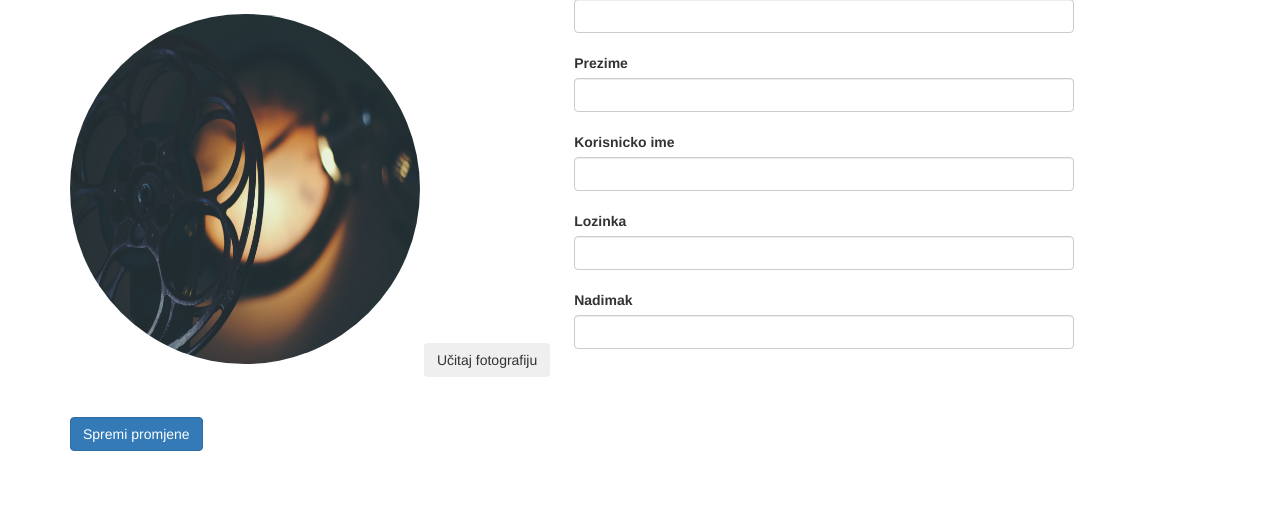
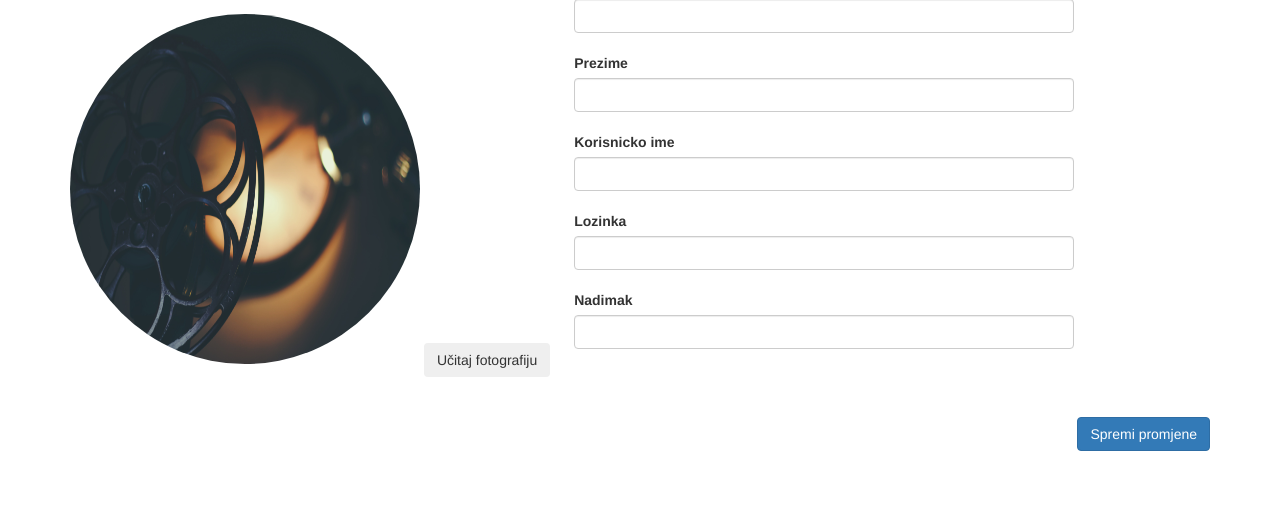
Before and after one commit to irenaknezevic/gitProjektFilmovi, a PHP site: page /profil.php in a window 1280 px wide. Shown: the part 156-673 px from the top of the page. Run offline with PHP 8.4, Linux system fonts and the light colour scheme; the visitor is signed in with stand-in values (Sample User, id 1); some libraries are stand-ins or nearby versions.

Commit message:
nesto
nesto

```diff
--- a/classes.php
+++ b/classes.php
@@ -19,14 +19,16 @@ class Korisnik
 {
 	public $korisnik_id = "N/A";
 	public $ime = "N/A";
+	public $prezime = "N/A";
 	public $korisnicko_ime = "N/A";
 	public $lozinka = "N/A";
 	public $nadimak = "N/A";
 
-	public function __construct($korisnik_id=NULL, $ime=NULL, $korisnicko_ime=NULL, $lozinka=NULL, $nadimak=NULL)
+	public function __construct($korisnik_id=NULL, $ime=NULL, $prezime=NULL, $korisnicko_ime=NULL, $lozinka=NULL, $nadimak=NULL)
 	{
 		if($korisnik_id) $this->korisnik_id = $korisnik_id;
 		if($ime) $this->ime = $ime;
+		if($prezime) $this->prezime = $prezime;
 		if($korisnicko_ime) $this->korisnicko_ime = $korisnicko_ime;
 		if($lozinka) $this->lozinka = $lozinka;
 		if($nadimak) $this->nadimak = $nadimak;
--- a/css/profil.css
+++ b/css/profil.css
@@ -58,3 +58,7 @@ img
 	width: 500px;
 	margin-top: 10px !important;
 }
+#btn-azuriranje
+{
+	float: right;
+}
--- a/css/style2.css
+++ b/css/style2.css
@@ -37,7 +37,6 @@ body
 .container
 {
 	margin-top: 10vh;
-
 }
 h1
 {
@@ -108,4 +107,5 @@ th
 	margin-left: 10px;
 	font-weight: bold;
 	color: white;
+	float: left;
 }
--- a/profil.php
+++ b/profil.php
@@ -63,7 +63,7 @@ if(!empty($_SESSION['ime']))
         <br>
         <br>
 
-        <button class="btn btn-primary btn-s">Spremi promjene</button>
+        <button class="btn btn-primary btn-s" id="btn-azuriranje">Spremi promjene</button>
     </div>
 
     <script type="text/javascript" src="js/globals.js"></script>
```
Also changed, not shown: action.php (+5 -5 lines), autentifikacija.php (+4 -4 lines).
